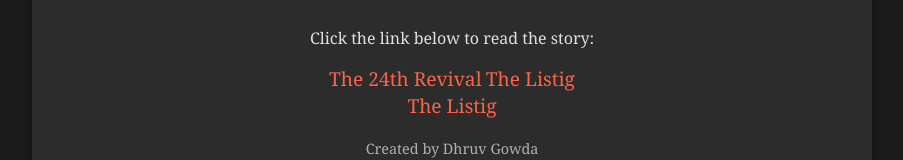
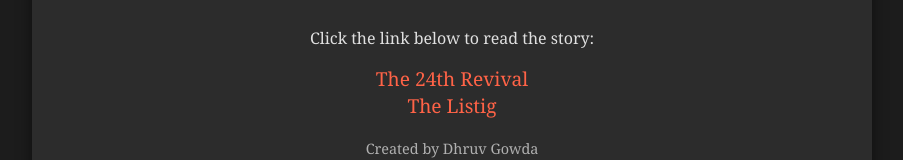
Before and after one commit to DGZFE/my-storys, a plain HTML site: page index.html in a window 1280 px wide. Shown: the part 152-312 px from the top of the page, without its empty margins (188-1091 px from the left). Drawn offline with Linux system fonts and the light colour scheme.

Commit message:
Update index.html

```diff
--- a/index.html
+++ b/index.html
@@ -68,7 +68,6 @@
         <h1>Welcome to the Story Index</h1>
         <p>Click the link below to read the story:</p>
         <a href="the-24th-revival" onclick="showTransitionMessage()">The 24th Revival</a>
-        <a href="the-listig" onclick="showTransitionMessage()">The Listig</a>
         <br>
         <a href="the-listig" onclick="showTransitionMessage()">The Listig</a>
         <div class="footer">Created by Dhruv Gowda</div>
```
